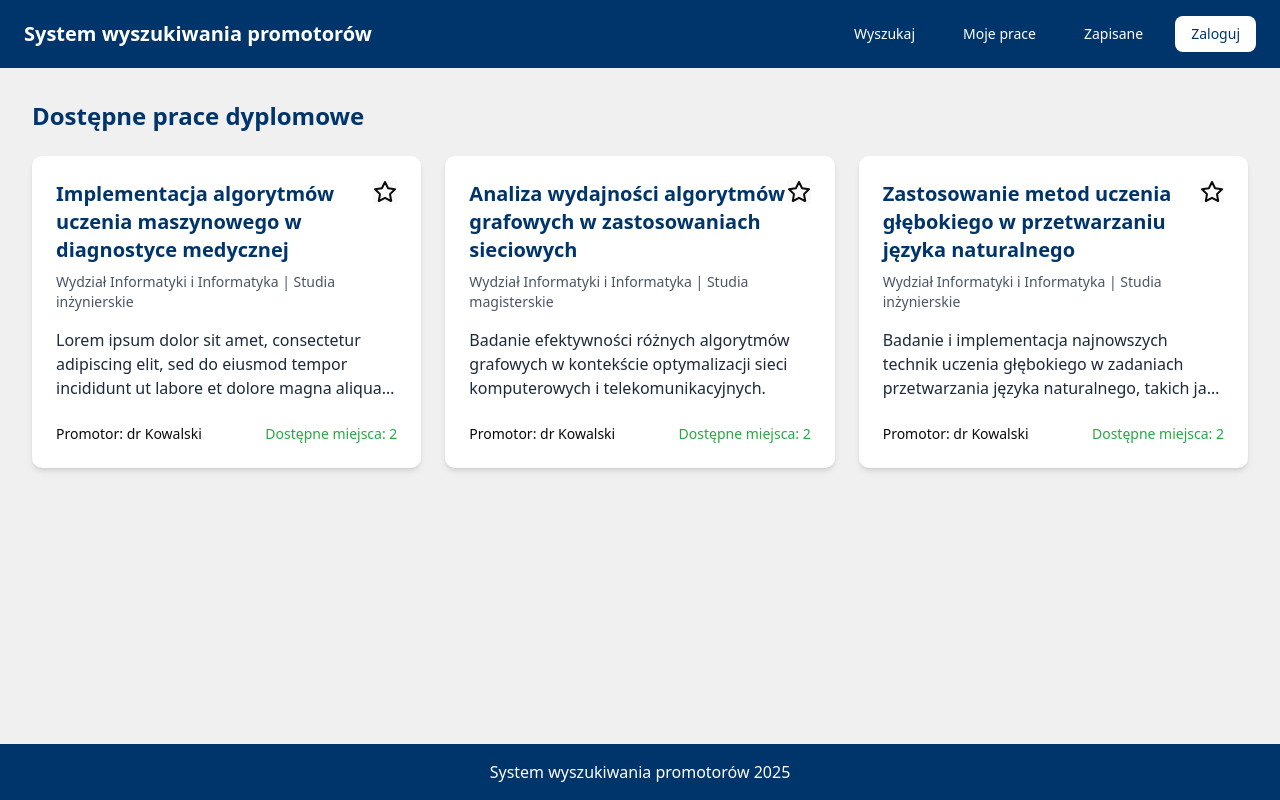
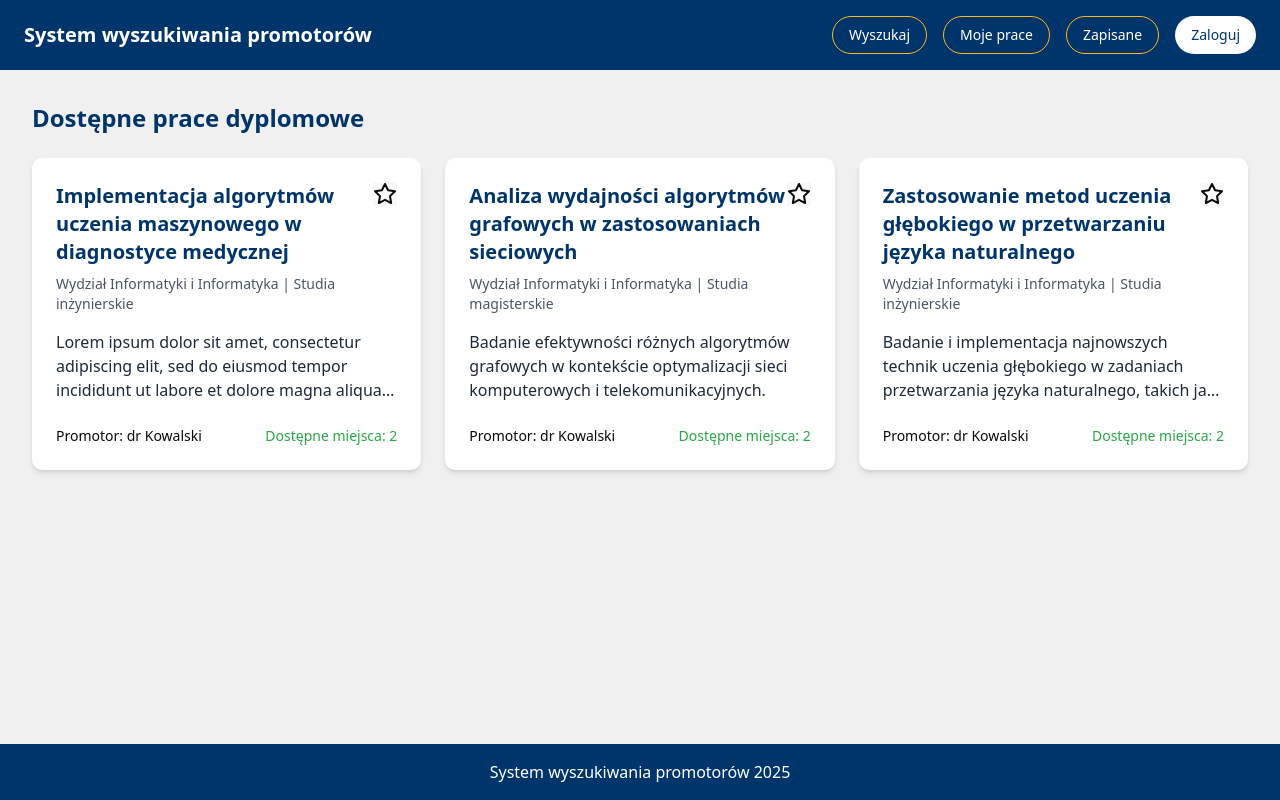
Before and after one commit to zprzemek378/thesis-finder, a React (Vite) app in the folder client/: page / in a window 1280 px wide. Built offline with nearby package versions, Linux system fonts and the light colour scheme.

Commit message:
yellow on selected

```diff
--- a/client/src/common/header/Header.tsx
+++ b/client/src/common/header/Header.tsx
@@ -1,32 +1,62 @@
 import React, { useState } from "react";
-import { Link } from "react-router-dom";
+import { Link, useLocation } from "react-router-dom";
 import NavButton from "./NavButton";
 
 const Header = () => {
   const [mobileMenuOpen, setMobileMenuOpen] = useState(false);
+  const pathname = useLocation().pathname;
 
   return (
     <header className="bg-[var(--o-blue)] w-full text-white">
       <div className="flex flex-col md:flex-row md:justify-between md:items-center px-6 py-4">
         <div className="flex justify-between items-center">
           <Link to="/" className="hover:opacity-90 transition-opacity">
-            <h1 className="text-xl font-bold">System wyszukiwania promotorów</h1>
+            <h1 className="text-xl font-bold">
+              System wyszukiwania promotorów
+            </h1>
           </Link>
           <button
             className="md:hidden p-2"
             onClick={() => setMobileMenuOpen(!mobileMenuOpen)}
           >
-            <svg xmlns="http://www.w3.org/2000/svg" className="h-6 w-6" fill="none" viewBox="0 0 24 24" stroke="currentColor">
-              <path strokeLinecap="round" strokeLinejoin="round" strokeWidth={2} d={mobileMenuOpen ? "M6 18L18 6M6 6l12 12" : "M4 6h16M4 12h16M4 18h16"} />
+            <svg
+              xmlns="http://www.w3.org/2000/svg"
+              className="h-6 w-6"
+              fill="none"
+              viewBox="0 0 24 24"
+              stroke="currentColor"
+            >
+              <path
+                strokeLinecap="round"
+                strokeLinejoin="round"
+                strokeWidth={2}
+                d={
+                  mobileMenuOpen
+                    ? "M6 18L18 6M6 6l12 12"
+                    : "M4 6h16M4 12h16M4 18h16"
+                }
+              />
             </svg>
           </button>
         </div>
 
-        <div className={`${mobileMenuOpen ? 'flex' : 'hidden'} md:flex flex-col md:flex-row space-y-2 md:space-y-0 md:space-x-4 mt-4 md:mt-0`}>
-          <NavButton to="/search">Wyszukaj</NavButton>
-          <NavButton to="/my-theses">Moje prace</NavButton>
-          <NavButton to="/saved">Zapisane</NavButton>
-          <NavButton to="/login" variant="login">Zaloguj</NavButton>
+        <div
+          className={`${
+            mobileMenuOpen ? "flex" : "hidden"
+          } md:flex flex-col md:flex-row space-y-2 md:space-y-0 md:space-x-4 mt-4 md:mt-0`}
+        >
+          <NavButton to="/search" pathname={pathname}>
+            Wyszukaj
+          </NavButton>
+          <NavButton to="/my-theses" pathname={pathname}>
+            Moje prace
+          </NavButton>
+          <NavButton to="/saved" pathname={pathname}>
+            Zapisane
+          </NavButton>
+          <NavButton to="/login" variant="login">
+            Zaloguj
+          </NavButton>
         </div>
       </div>
     </header>
--- a/client/src/common/header/NavButton.tsx
+++ b/client/src/common/header/NavButton.tsx
@@ -5,18 +5,28 @@ import { cn } from "@/lib/utils";
 interface NavButtonProps {
   children: React.ReactNode;
   to: string;
+  pathname?: string;
   variant?: "default" | "login";
 }
 
-const NavButton = ({ children, to, variant = "default" }: NavButtonProps) => {
+const NavButton = ({
+  children,
+  to,
+  pathname = "",
+  variant = "default",
+}: NavButtonProps) => {
   return (
     <Link
       to={to}
       className={cn(
-        "px-4 py-2 text-sm font-medium transition-colors w-full md:w-auto text-center",
+        "px-4 py-2 text-sm font-medium transition-colors w-full md:w-auto flex items-center justify-center",
+        "rounded-full",
         variant === "default"
-          ? "hover:bg-[var(--o-blue-light)] text-white "
-          : "bg-white hover:bg-gray-100 text-[var(--o-blue)] rounded-md"
+          ? "hover:bg-[var(--o-blue-light)] text-white border border-[var(--o-yellow)]"
+          : "bg-white hover:bg-gray-100 text-[var(--o-blue)]",
+        pathname === to
+          ? "bg-[var(--o-yellow)] text-[var(--o-blue)] hover:bg-[var(--o-yellow-light)]"
+          : ""
       )}
     >
       {children}
```
